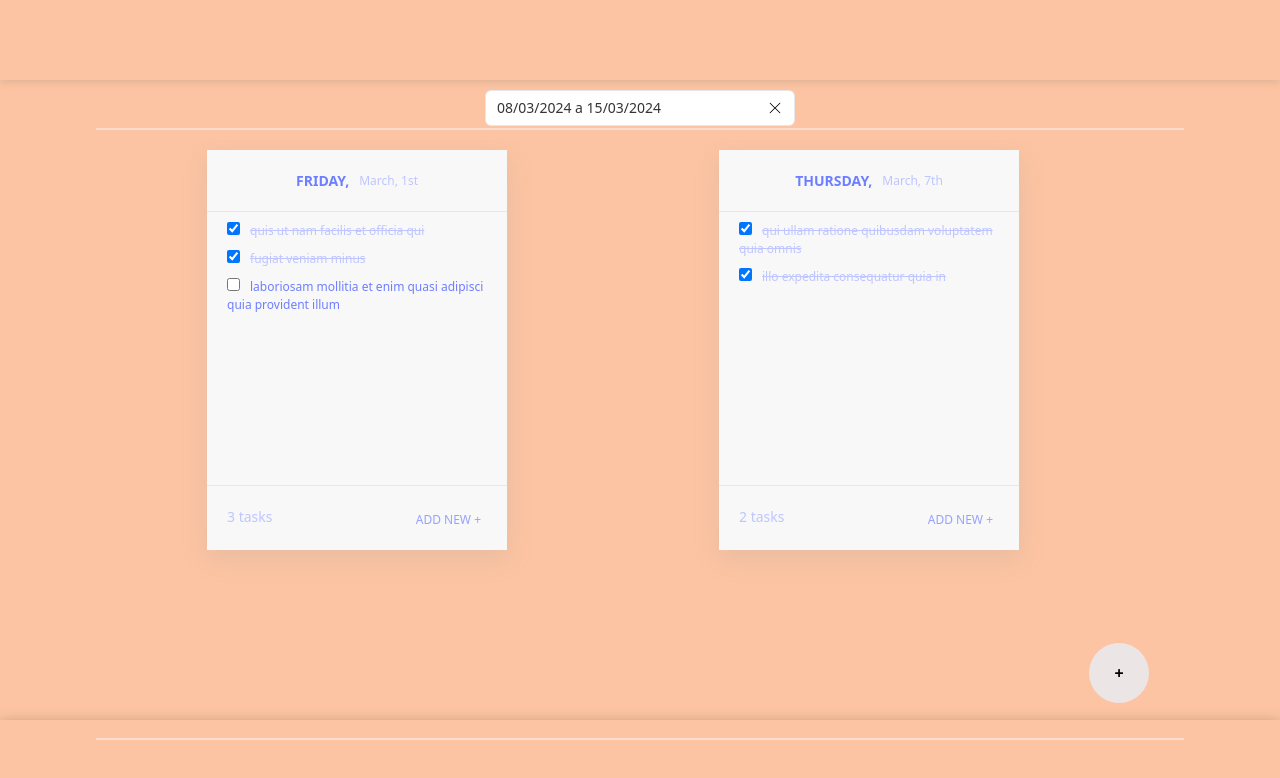
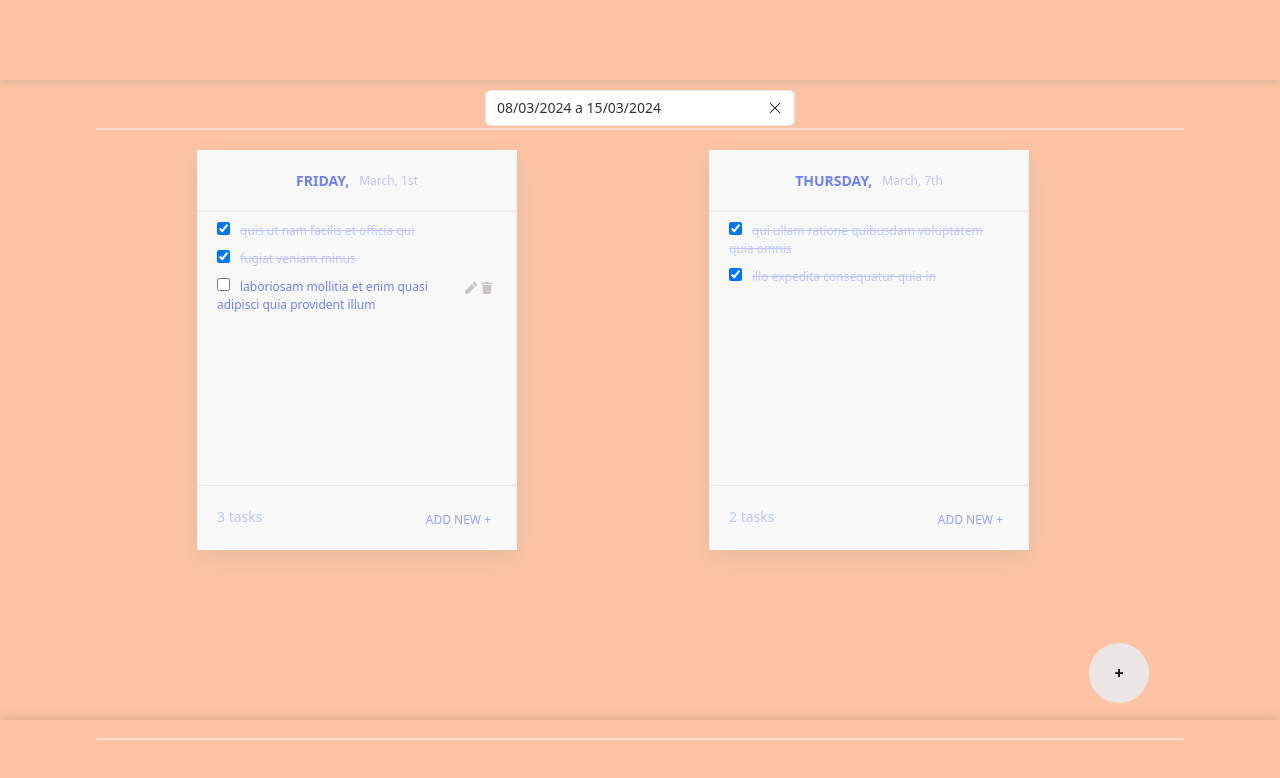
Before and after one commit to biancalb/my-todo-list-app, a React (Create React App) app: page / in a window 1280 px wide. Shown: the top 778 px of the page. Built offline with nearby package versions, Linux system fonts and the light colour scheme.

Commit message:
Add edit, delete  task style

```diff
--- a/src/Components/Note/Note.css
+++ b/src/Components/Note/Note.css
@@ -14,8 +14,8 @@
 .cards {
     position: relative;
     height: 400px;
-    min-width: 300px;
-    max-width: 300px;
+    min-width: 320px;
+    max-width: 320px;
     background-color: #f8f8f8;
     flex-shrink: 0;
     box-shadow: rgba(149, 157, 165, 0.2) 0px 8px 24px;
@@ -30,7 +30,7 @@
     width: 100%;
     margin-top: 20px;
     padding-bottom: 20px;
-    border-bottom: 1px solid rgba(206, 188, 188, 0.3)
+    border-bottom: 1px solid #cebcbc4d
 }
 
 .card-header .weekday {
@@ -48,16 +48,36 @@
     position: relative;
     height: 68%;
 }
+
 .todo-items ul {
     list-style-type: none;
     padding-left: 20px;
     overflow-y: auto;
-    max-height: 220px;
+    max-height: 230px;
 }
 
 .todo-items ul li {
     margin-top: 10px;
     font-size: 12px;
+    display: flex;
+    justify-content: space-between;
+}
+
+.todo-items ul li .task {
+    max-width: 85%;
+}
+.todo-items ul li .task.editable {
+    max-width: 80%;
+}
+
+.todo-items ul li .task__btn  {
+    transform: translate(-20px);
+    margin: 0 2px 0 2px;
+    color: #5f50504d;
+}
+.todo-items ul li .task__btn span {
+    margin: 0 2px 0 2px;
+    color: #5f50504d;
 }
 
 .todo-items input:checked+span {
@@ -95,15 +115,16 @@
     font-size: 12px;
     cursor: pointer;
 }
-.new__task{
+.new__task {
     width: 90%;
     margin-left: 20px;
     font-size: 14px;
     position: absolute;
     bottom: 10px;
 }
+
 .new__task .icon{
-    margin: 5px;
+    margin-left: 10px;
 }
 .new__task input[type=text] {
     width: 80%;
--- a/src/Components/Note/Note.tsx
+++ b/src/Components/Note/Note.tsx
@@ -1,9 +1,9 @@
 /* eslint-disable @typescript-eslint/no-unused-vars */
-import React, { useState } from 'react';
+import React, { useEffect, useState } from 'react';
 import './Note.css';
 import { INote } from '../../ts/interfaces';
 import moment from 'moment';
-import { FaCheck, FaRegWindowClose } from 'react-icons/fa';
+import { FaCheck, FaPen, FaRegWindowClose, FaTrash } from 'react-icons/fa';
 
 type Props = {
   note: INote
@@ -23,6 +23,11 @@
     );
     setIsChecked(updatedCheckedState);
   };
+
+  useEffect(() => {
+    setIsChecked(isChecked);
+  }, [isChecked]);
+
   const [newTask, setNewTask] =  useState(false);
   const [newTaskDescription, setNewTaskDescription] =  useState('');
 
@@ -56,8 +61,14 @@
             {note.tasks?.map((task, index) => {
               return (
                 <li key={task.id}>
-                  <input type="checkbox" checked={isChecked[index]} onChange={() => handleOnChange(index)}/>
-                  <span className="task-description">{task.title}</span>
+                  <div className={`task ${!isChecked[index] ? 'editable' :''}`}>
+                    <input type="checkbox" checked={isChecked[index]} onChange={() => handleOnChange(index)}/>
+                    <span className="task-description">{task.title}</span>
+                  </div>
+                  {!isChecked[index] && <div className='task__btn'>
+                    <span><FaPen/></span>
+                    <span><FaTrash/></span>
+                  </div>}
                 </li>
               );
             })}
```
